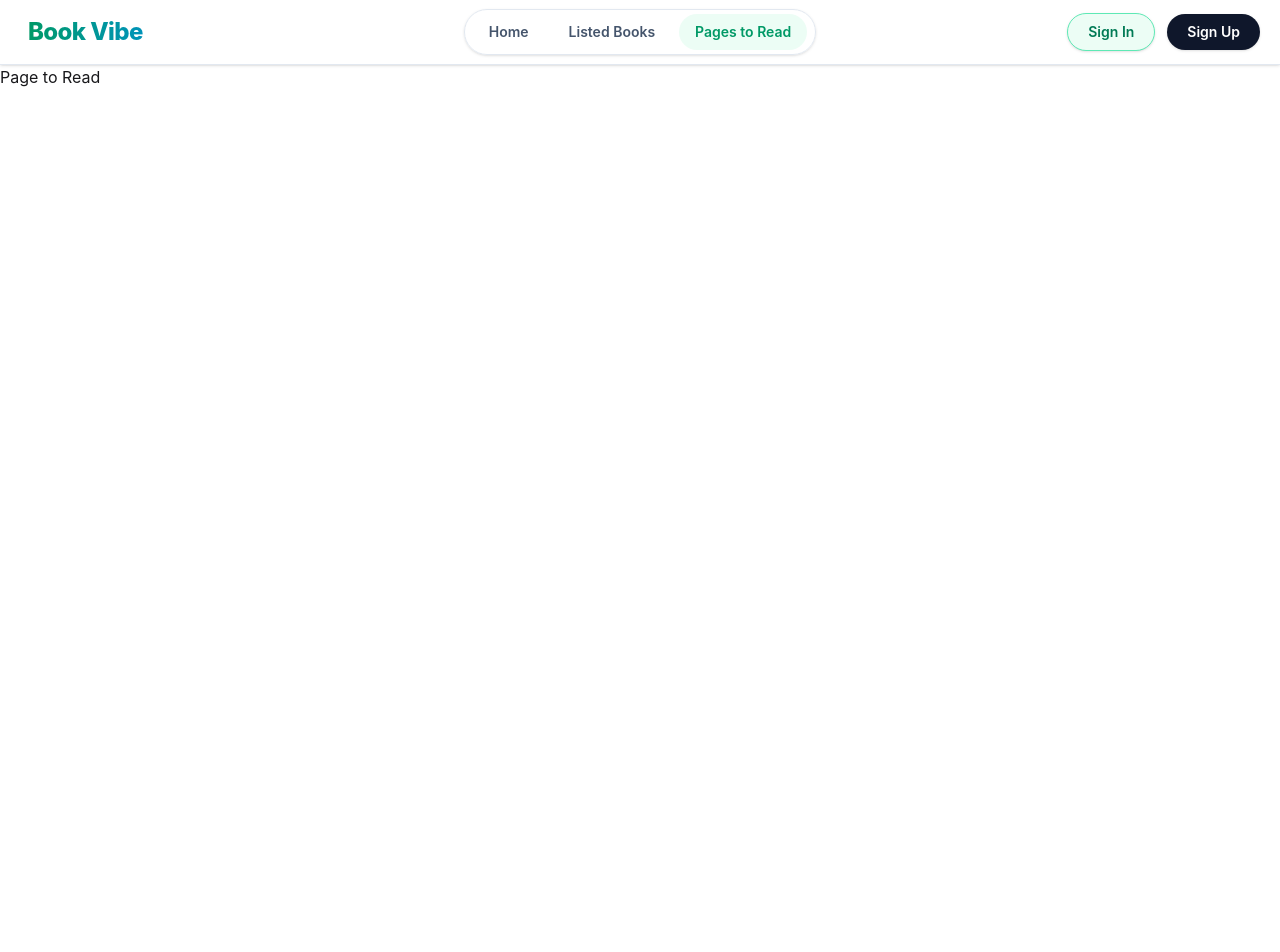
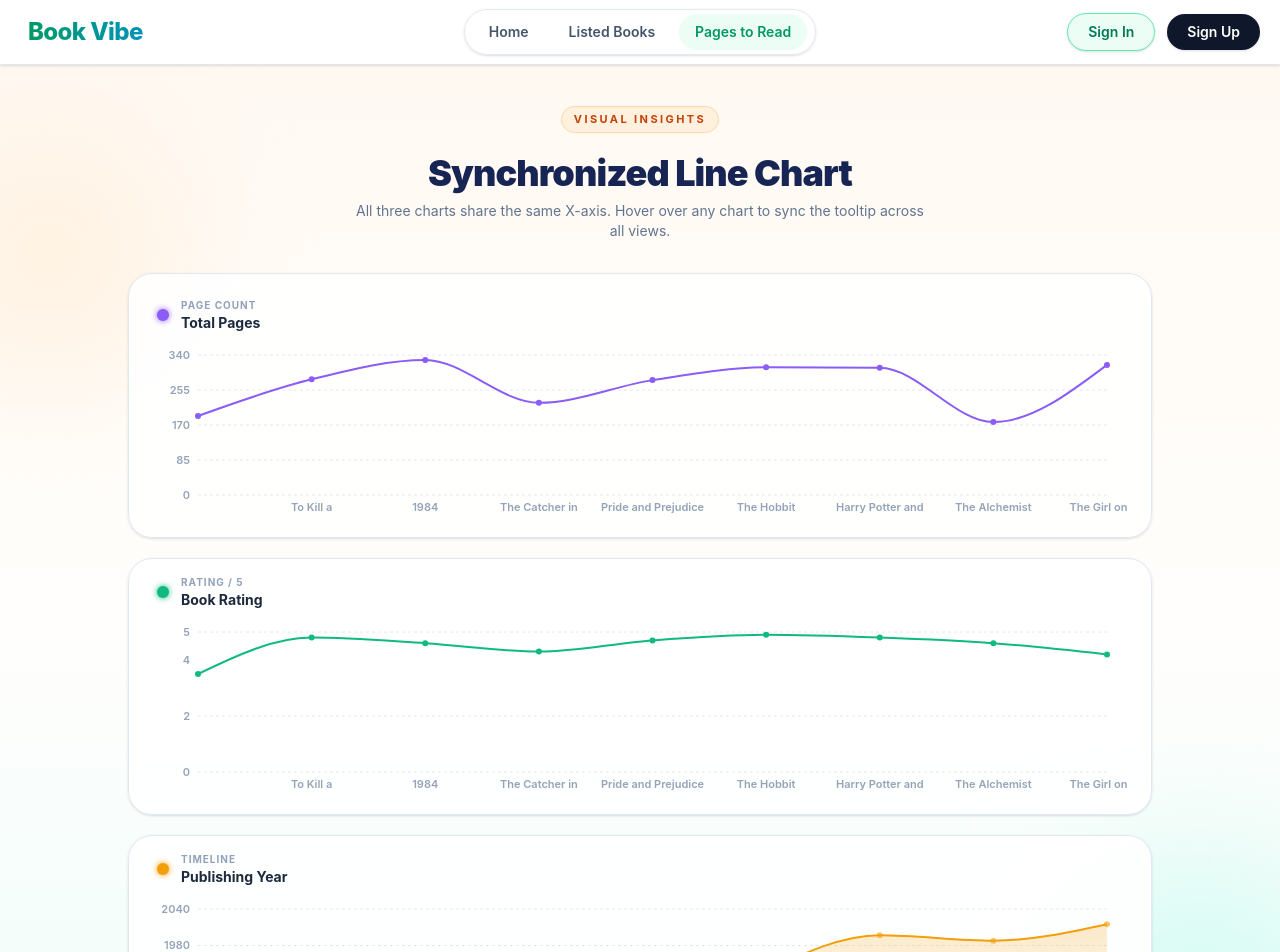
Before and after one commit to wasifhasancse/Book-Vibe-M39, a React (Vite) app: page /pagesToRead in a window 1280 px wide. Shown: the top 952 px of the page. Before the commit the page ends 800 px from the top, so only its background shows below. Built offline with nearby package versions, Linux system fonts and the light colour scheme.

Commit message:
improve graph

```diff
--- /dev/null
+++ b/src/Components/Chart/Chart.jsx
@@ -0,0 +1,251 @@
+import { useLoaderData } from "react-router";
+import {
+  Area,
+  AreaChart,
+  Brush,
+  CartesianGrid,
+  Line,
+  LineChart,
+  ResponsiveContainer,
+  Tooltip,
+  XAxis,
+  YAxis,
+} from "recharts";
+
+const shortName = (name) => name.split(" ").slice(0, 3).join(" ");
+
+const DarkTooltip = ({ active, payload, label, unit }) => {
+  if (active && payload && payload.length) {
+    return (
+      <div
+        style={{
+          background: "rgba(255,255,255,0.97)",
+          border: "1px solid #e2e8f0",
+          borderRadius: 12,
+          padding: "8px 14px",
+          boxShadow: "0 4px 16px rgba(0,0,0,0.08)",
+        }}
+      >
+        <p style={{ color: "#64748b", fontSize: 11, fontWeight: 700 }}>
+          {label}
+        </p>
+        <p
+          style={{
+            color: "#0f172a",
+            fontSize: 15,
+            fontWeight: 800,
+            marginTop: 4,
+          }}
+        >
+          {payload[0].value}
+          {unit ? ` ${unit}` : ""}
+        </p>
+      </div>
+    );
+  }
+  return null;
+};
+
+const ChartLabel = ({ color, title, subtitle }) => (
+  <div className="mb-3 flex items-center gap-3 px-1">
+    <span
+      className="h-3 w-3 rounded-full"
+      style={{ background: color, boxShadow: `0 0 6px ${color}` }}
+    />
+    <div>
+      <p className="text-[10px] font-bold uppercase tracking-widest text-slate-400">
+        {subtitle}
+      </p>
+      <p className="text-sm font-bold text-slate-800">{title}</p>
+    </div>
+  </div>
+);
+
+const Chart = () => {
+  const booksData = useLoaderData();
+
+  const chartData = [...booksData]
+    .sort((a, b) => a.bookId - b.bookId)
+    .map((b) => ({
+      name: shortName(b.bookName),
+      pages: b.totalPages,
+      rating: b.rating,
+      year: b.yearOfPublishing,
+    }));
+
+  const axisStyle = { fontSize: 11, fontWeight: 600, fill: "#94a3b8" };
+  const grid = { strokeDasharray: "3 3", stroke: "#e2e8f0", vertical: false };
+  const syncId = "bookSync";
+  const margin = { top: 10, right: 20, left: 0, bottom: 0 };
+
+  return (
+    <section className="relative min-h-screen overflow-hidden bg-linear-to-b from-[#fff9f2] via-[#fffefc] to-[#ecfdfa] px-4 py-10 sm:px-6 lg:px-8">
+      <div className="pointer-events-none absolute -left-20 top-16 h-64 w-64 rounded-full bg-[#ffedd5]/60 blur-3xl" />
+      <div className="pointer-events-none absolute -right-16 bottom-10 h-72 w-72 rounded-full bg-[#ccfbf1]/70 blur-3xl" />
+
+      <div className="relative mx-auto max-w-5xl">
+        {/* Header */}
+        <header className="mb-8 text-center">
+          <p className="mb-2 inline-flex rounded-full border border-[#fed7aa] bg-[#fff1de] px-3 py-1 text-[11px] font-bold uppercase tracking-[0.22em] text-[#c2410c]">
+            Visual Insights
+          </p>
+          <h1 className="mt-3 text-3xl font-black tracking-tight text-[#172554] sm:text-4xl">
+            Synchronized Line Chart
+          </h1>
+          <p className="mx-auto mt-2 max-w-xl text-sm text-slate-500">
+            All three charts share the same X-axis. Hover over any chart to sync
+            the tooltip across all views.
+          </p>
+        </header>
+
+        <div className="space-y-5">
+          {/* Chart 1 — Pages */}
+          <div className="rounded-3xl border border-slate-200 bg-white/90 px-6 pt-6 pb-3 shadow-sm">
+            <ChartLabel
+              color="#8b5cf6"
+              title="Total Pages"
+              subtitle="Page Count"
+            />
+            <ResponsiveContainer width="100%" height={180}>
+              <LineChart data={chartData} syncId={syncId} margin={margin}>
+                <CartesianGrid {...grid} />
+                <XAxis
+                  dataKey="name"
+                  tick={axisStyle}
+                  tickLine={false}
+                  axisLine={false}
+                />
+                <YAxis
+                  tick={axisStyle}
+                  tickLine={false}
+                  axisLine={false}
+                  width={45}
+                />
+                <Tooltip
+                  content={<DarkTooltip unit="pages" />}
+                  cursor={{
+                    stroke: "#8b5cf6",
+                    strokeWidth: 1,
+                    strokeDasharray: "4 2",
+                  }}
+                />
+                <Line
+                  type="monotone"
+                  dataKey="pages"
+                  stroke="#8b5cf6"
+                  strokeWidth={2}
+                  dot={{ fill: "#8b5cf6", r: 3, strokeWidth: 0 }}
+                  activeDot={{ r: 5, fill: "#a78bfa", strokeWidth: 0 }}
+                />
+              </LineChart>
+            </ResponsiveContainer>
+          </div>
+
+          {/* Chart 2 — Rating */}
+          <div className="rounded-3xl border border-slate-200 bg-white/90 px-6 pt-4 pb-3 shadow-sm">
+            <ChartLabel
+              color="#10b981"
+              title="Book Rating"
+              subtitle="Rating / 5"
+            />
+            <ResponsiveContainer width="100%" height={180}>
+              <LineChart data={chartData} syncId={syncId} margin={margin}>
+                <CartesianGrid {...grid} />
+                <XAxis
+                  dataKey="name"
+                  tick={axisStyle}
+                  tickLine={false}
+                  axisLine={false}
+                />
+                <YAxis
+                  tick={axisStyle}
+                  tickLine={false}
+                  axisLine={false}
+                  domain={[0, 5]}
+                  width={45}
+                />
+                <Tooltip
+                  content={<DarkTooltip unit="/ 5" />}
+                  cursor={{
+                    stroke: "#10b981",
+                    strokeWidth: 1,
+                    strokeDasharray: "4 2",
+                  }}
+                />
+                <Line
+                  type="monotone"
+                  dataKey="rating"
+                  stroke="#10b981"
+                  strokeWidth={2}
+                  dot={{ fill: "#10b981", r: 3, strokeWidth: 0 }}
+                  activeDot={{ r: 5, fill: "#34d399", strokeWidth: 0 }}
+                />
+              </LineChart>
+            </ResponsiveContainer>
+          </div>
+
+          {/* Chart 3 — Year with Brush */}
+          <div className="rounded-3xl border border-slate-200 bg-white/90 px-6 pt-4 pb-6 shadow-sm">
+            <ChartLabel
+              color="#f59e0b"
+              title="Publishing Year"
+              subtitle="Timeline"
+            />
+            <ResponsiveContainer width="100%" height={220}>
+              <AreaChart data={chartData} syncId={syncId} margin={margin}>
+                <defs>
+                  <linearGradient id="amberGrad" x1="0" y1="0" x2="0" y2="1">
+                    <stop offset="5%" stopColor="#f59e0b" stopOpacity={0.35} />
+                    <stop offset="95%" stopColor="#f59e0b" stopOpacity={0} />
+                  </linearGradient>
+                </defs>
+                <CartesianGrid {...grid} />
+                <XAxis
+                  dataKey="name"
+                  tick={axisStyle}
+                  tickLine={false}
+                  axisLine={false}
+                />
+                <YAxis
+                  tick={axisStyle}
+                  tickLine={false}
+                  axisLine={false}
+                  domain={["auto", "auto"]}
+                  width={45}
+                />
+                <Tooltip
+                  content={<DarkTooltip unit="" />}
+                  cursor={{
+                    stroke: "#f59e0b",
+                    strokeWidth: 1,
+                    strokeDasharray: "4 2",
+                  }}
+                />
+                <Brush
+                  dataKey="name"
+                  height={34}
+                  stroke="#cbd5e1"
+                  fill="#f1f5f9"
+                  travellerWidth={10}
+                  tickFormatter={() => ""}
+                  style={{ marginTop: 10 }}
+                />
+                <Area
+                  type="monotone"
+                  dataKey="year"
+                  stroke="#f59e0b"
+                  strokeWidth={2}
+                  fill="url(#amberGrad)"
+                  dot={{ fill: "#f59e0b", r: 3, strokeWidth: 0 }}
+                  activeDot={{ r: 5, fill: "#fbbf24", strokeWidth: 0 }}
+                />
+              </AreaChart>
+            </ResponsiveContainer>
+          </div>
+        </div>
+      </div>
+    </section>
+  );
+};
+
+export default Chart;
--- a/src/Routes/Routes.jsx
+++ b/src/Routes/Routes.jsx
@@ -1,11 +1,12 @@
 import { createBrowserRouter } from "react-router";
 import App from "../App";
+import Chart from "../Components/Chart/Chart";
+import Error from "../Components/Error/Error";
 import BookDetails from "../Components/Home/Book/BookDetails";
 import Home from "../Components/Home/Home";
 import ListedBook from "../Components/Home/ListedBook/ListedBook";
+import ReadList from "../Components/Home/ListedBook/ReadList";
 import WishList from "../Components/Home/ListedBook/WishList";
-import ReadList from "../Components/Home/ListedBook/ReadList";
-import Error from "../Components/Error/Error";
 
 export const router = createBrowserRouter([
   {
@@ -26,17 +27,21 @@ export const router = createBrowserRouter([
         children: [
           {
             index: true,
-            Component: WishList
+            Component: WishList,
           },
           {
-            path: '/listedBooks/readList',
-            Component: ReadList
-          }
-        ]
+            path: "/listedBooks/readList",
+            Component: ReadList,
+          },
+        ],
       },
       {
         path: "/pagesToRead",
-        element: <h2>Page to Read</h2>,
+        loader: async () => {
+          const response = await fetch("/data/booksData.json");
+          return response.json();
+        },
+        Component: Chart,
       },
       {
         path: "/bookDetails/:bookId",
@@ -48,7 +53,7 @@ export const router = createBrowserRouter([
       },
       {
         path: "*",
-        Component: Error
+        Component: Error,
       },
     ],
   },
```
